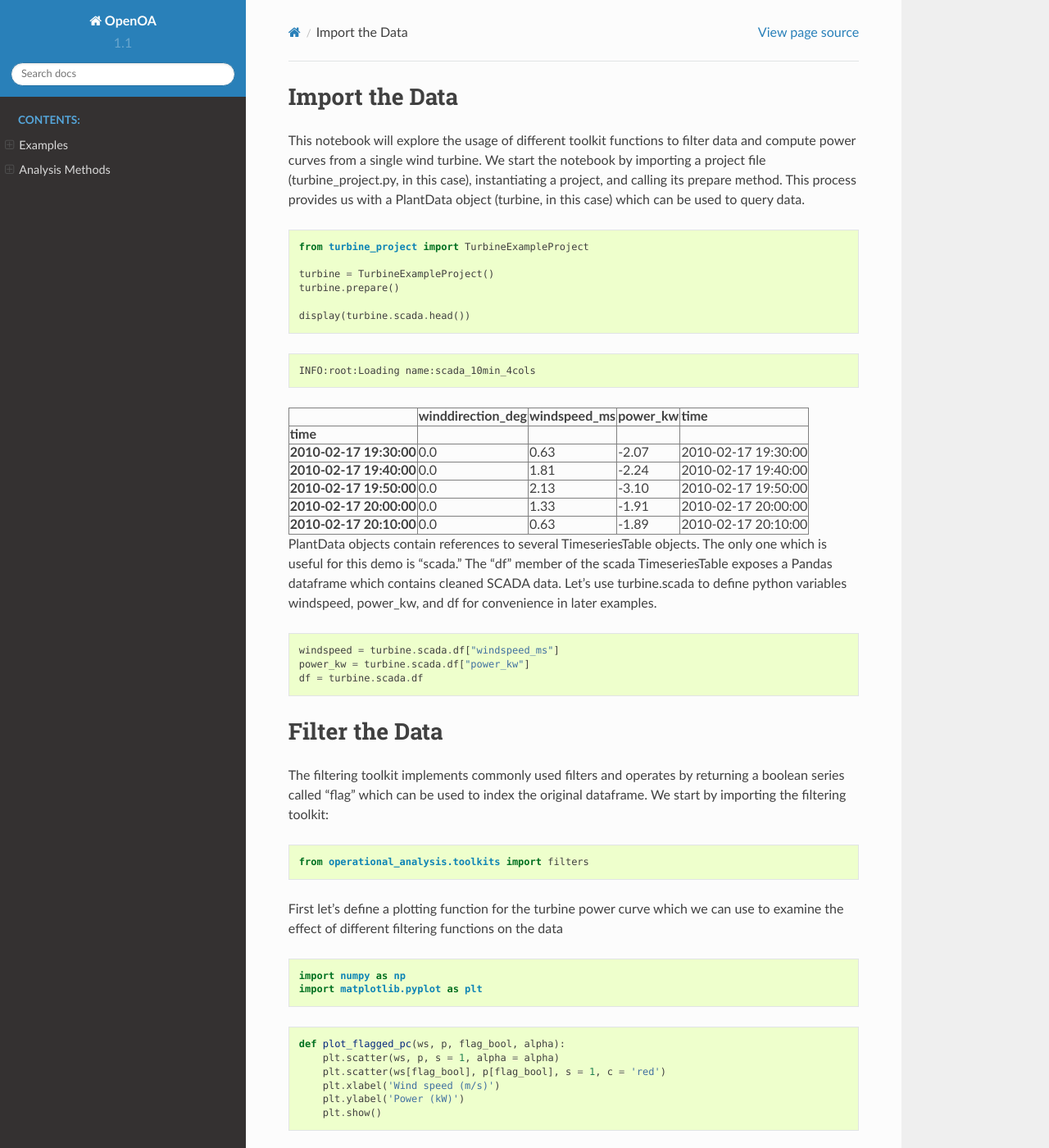
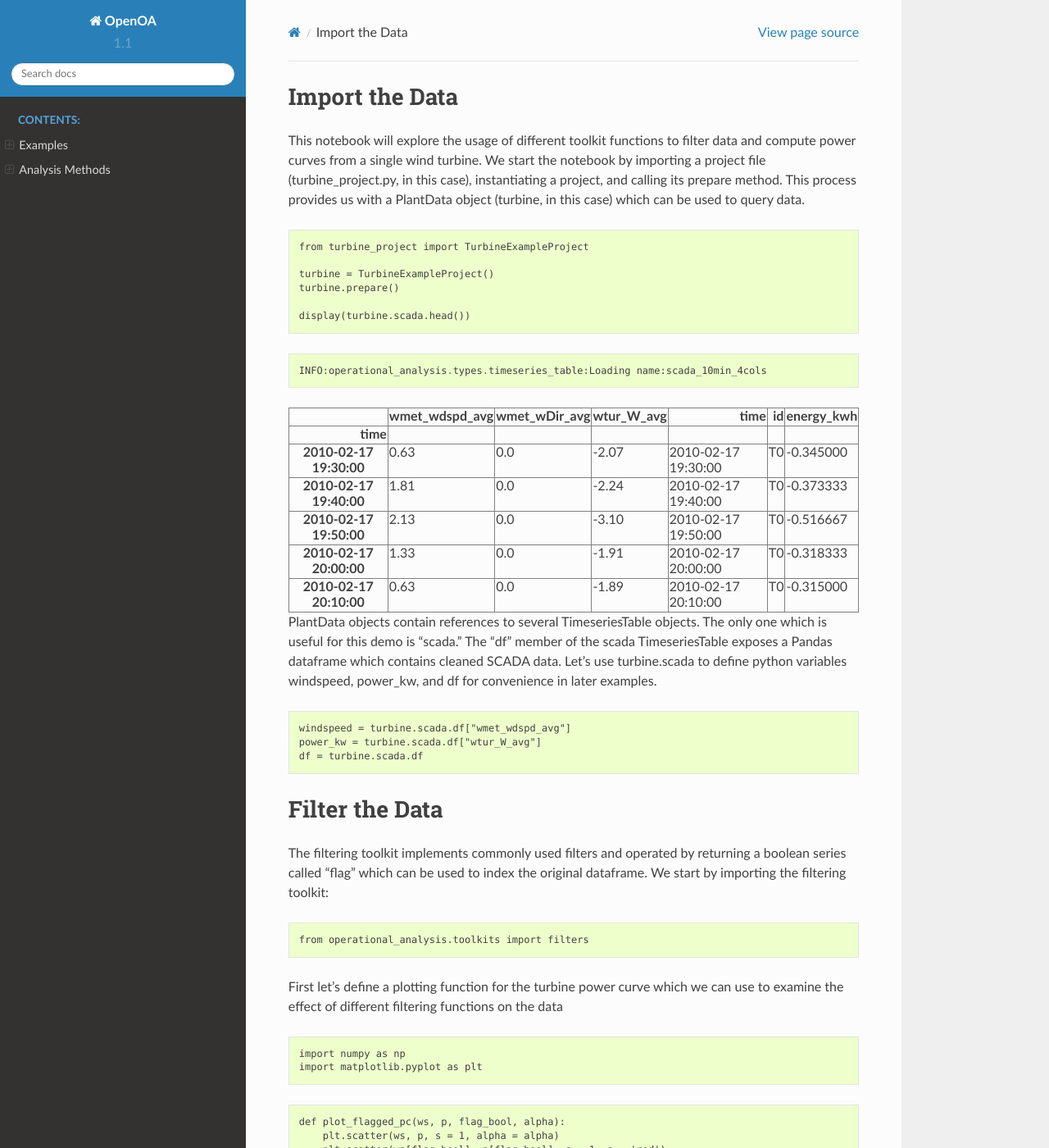
Before and after one commit to NREL/OpenOA, a Sphinx documentation site: the page built from sphinx/Turbine_Toolkit_Examples.rst, in a window 1280 px wide and 1400 px high. Shown: the whole window at 82% size. Built offline with Sphinx 7.4.7 and the Read the Docs theme 2.0.0, drawn with Linux system fonts in a browser that asks for light colours; pages that are not in the unit, such as notebooks, are missing from menus; some of the changed text lies outside the part shown.

Commit message:
Updated  Turbine_Toolkit_Examples.ipynb and Turbine_Toolkit_Examples.rst to reflect change of column naming convention in turbine_project.py

```diff
--- a/sphinx/Turbine_Toolkit_Examples.rst
+++ b/sphinx/Turbine_Toolkit_Examples.rst
@@ -1,15 +1,15 @@
 
 Import the Data
-~~~~~~~~~~~~~~~
+---------------
 
 This notebook will explore the usage of different toolkit functions to
 filter data and compute power curves from a single wind turbine. We
-start the notebook by importing a project file (turbine_project.py, in
+start the notebook by importing a project file (turbine\_project.py, in
 this case), instantiating a project, and calling its prepare method.
 This process provides us with a PlantData object (turbine, in this case)
 which can be used to query data.
 
-.. code:: python
+.. code:: ipython2
 
     from turbine_project import TurbineExampleProject
 
@@ -21,37 +21,41 @@ which can be used to query data.
 
 .. parsed-literal::
 
-    INFO:root:Loading name:scada_10min_4cols
+    INFO:operational_analysis.types.timeseries_table:Loading name:scada_10min_4cols
 
 
 
 .. raw:: html
 
     <div>
-    <style>
-        .dataframe thead tr:only-child th {
-            text-align: right;
-        }
-
-        .dataframe thead th {
-            text-align: left;
+    <style scoped>
+        .dataframe tbody tr th:only-of-type {
+            vertical-align: middle;
         }
 
         .dataframe tbody tr th {
             vertical-align: top;
+        }
+
+        .dataframe thead th {
+            text-align: right;
         }
     </style>
     <table border="1" class="dataframe">
       <thead>
         <tr style="text-align: right;">
           <th></th>
-          <th>winddirection_deg</th>
-          <th>windspeed_ms</th>
-          <th>power_kw</th>
+          <th>wmet_wdspd_avg</th>
+          <th>wmet_wDir_avg</th>
+          <th>wtur_W_avg</th>
           <th>time</th>
+          <th>id</th>
+          <th>energy_kwh</th>
         </tr>
         <tr>
           <th>time</th>
+          <th></th>
+          <th></th>
           <th></th>
           <th></th>
           <th></th>
@@ -61,38 +65,48 @@ which can be used to query data.
       <tbody>
         <tr>
           <th>2010-02-17 19:30:00</th>
+          <td>0.63</td>
           <td>0.0</td>
-          <td>0.63</td>
           <td>-2.07</td>
           <td>2010-02-17 19:30:00</td>
+          <td>T0</td>
+          <td>-0.345000</td>
         </tr>
         <tr>
           <th>2010-02-17 19:40:00</th>
+          <td>1.81</td>
           <td>0.0</td>
-          <td>1.81</td>
           <td>-2.24</td>
           <td>2010-02-17 19:40:00</td>
+          <td>T0</td>
+          <td>-0.373333</td>
         </tr>
         <tr>
           <th>2010-02-17 19:50:00</th>
+          <td>2.13</td>
           <td>0.0</td>
-          <td>2.13</td>
           <td>-3.10</td>
           <td>2010-02-17 19:50:00</td>
+          <td>T0</td>
+          <td>-0.516667</td>
         </tr>
         <tr>
           <th>2010-02-17 20:00:00</th>
+          <td>1.33</td>
           <td>0.0</td>
-          <td>1.33</td>
           <td>-1.91</td>
           <td>2010-02-17 20:00:00</td>
+          <td>T0</td>
+          <td>-0.318333</td>
         </tr>
         <tr>
           <th>2010-02-17 20:10:00</th>
+          <td>0.63</td>
           <td>0.0</td>
-          <td>0.63</td>
           <td>-1.89</td>
           <td>2010-02-17 20:10:00</td>
+          <td>T0</td>
+          <td>-0.315000</td>
         </tr>
       </tbody>
     </table>
@@ -100,38 +114,38 @@ which can be used to query data.
 
 
 PlantData objects contain references to several TimeseriesTable objects.
-The only one which is useful for this demo is “scada.” The “df” member
+The only one which is useful for this demo is "scada." The "df" member
 of the scada TimeseriesTable exposes a Pandas dataframe which contains
-cleaned SCADA data. Let’s use turbine.scada to define python variables
-windspeed, power_kw, and df for convenience in later examples.
+cleaned SCADA data. Let's use turbine.scada to define python variables
+windspeed, power\_kw, and df for convenience in later examples.
 
-.. code:: python
+.. code:: ipython2
 
-    windspeed = turbine.scada.df["windspeed_ms"]
-    power_kw = turbine.scada.df["power_kw"]
+    windspeed = turbine.scada.df["wmet_wdspd_avg"]
+    power_kw = turbine.scada.df["wtur_W_avg"]
     df = turbine.scada.df
 
 Filter the Data
-~~~~~~~~~~~~~~~
+---------------
 
-The filtering toolkit implements commonly used filters and operates by
-returning a boolean series called “flag” which can be used to index the
+The filtering toolkit implements commonly used filters and operated by
+returning a boolean series called "flag" which can be used to index the
 original dataframe. We start by importing the filtering toolkit:
 
-.. code:: python
+.. code:: ipython2
 
     from operational_analysis.toolkits import filters
 
-First let’s define a plotting function for the turbine power curve which
+First let's define a plotting function for the turbine power curve which
 we can use to examine the effect of different filtering functions on the
 data
 
-.. code:: python
+.. code:: ipython2
 
     import numpy as np
     import matplotlib.pyplot as plt
 
-.. code:: python
+.. code:: ipython2
 
     def plot_flagged_pc(ws, p, flag_bool, alpha):
         plt.scatter(ws, p, s = 1, alpha = alpha)
@@ -140,9 +154,9 @@ data
         plt.ylabel('Power (kW)')
         plt.show()
 
-Now first let’s take a look at the unprocessed data:
+Now first let's take a look at the unprocessed data:
 
-.. code:: python
+.. code:: ipython2
 
     plot_flagged_pc(windspeed, power_kw, np.repeat('True', df.shape[0]), 1)
 
@@ -156,9 +170,9 @@ Range Filter
 
 We immediately see two high wind speed outliers likely due to sensor
 malfunction. We can flag and filter these outliers from the dataset
-using the ‘range_flag’ function:
+using the 'range\_flag' function:
 
-.. code:: python
+.. code:: ipython2
 
     # Show outliers
     out_of_range = filters.range_flag(windspeed, below=0, above=70)
@@ -172,19 +186,19 @@ using the ‘range_flag’ function:
     time
     2017-02-03 20:00:00    89.79
     2017-02-03 20:10:00    86.67
-    Name: windspeed_ms, dtype: float64
+    Name: wmet_wdspd_avg, dtype: float64
 
 
 
-Let’s remove the outliers and plot the result:
+Let's remove the outliers and plot the result:
 
-.. code:: python
+.. code:: ipython2
 
     # Remove outliers
     windspeed = windspeed[~out_of_range]
     power_kw = power_kw[~out_of_range]
 
-.. code:: python
+.. code:: ipython2
 
     # Show updated power curve
     plot_flagged_pc(windspeed, power_kw, np.repeat('True', df.shape[0]), 0.2)
@@ -199,10 +213,10 @@ Window Range Filter
 
 We may want to remove turbine downtime events, which we can identify as
 near zero power at high wind speeds. We can do this using the
-‘window_range function’ and removing data greater than 6 m/s but with
+'window\_range function' and removing data greater than 6 m/s but with
 power less than 20 kW:
 
-.. code:: python
+.. code:: ipython2
 
     out_of_window = filters.window_range_flag(windspeed, 6., 40, power_kw, 20., 2000.)
     plot_flagged_pc(windspeed, power_kw, out_of_window, 0.2)
@@ -212,9 +226,9 @@ power less than 20 kW:
 .. image:: Turbine_Toolkit_Examples_files/Turbine_Toolkit_Examples_17_0.png
 
 
-Again, let’s remove these flagged data from consideration:
+Again, let's remove these flagged data from consideration:
 
-.. code:: python
+.. code:: ipython2
 
     windspeed = windspeed[~out_of_window]
     power_kw = power_kw[~out_of_window]
@@ -223,21 +237,21 @@ Bin Filter
 ~~~~~~~~~~
 
 We may be interested in fitting a power curve to data representing
-‘normal’ turbine operation. In other words, we want to flag all
+'normal' turbine operation. In other words, we want to flag all
 anomalous data or data represenatative of underperformance. To do this,
-the ‘bin_filter’ function is useful. It works by binning the data by a
+the 'bin\_filter' function is useful. It works by binning the data by a
 specified variable, bin width, and start and end points. The criteria
 for flagging is based on some measure (scalar or standard deviation)
 from the mean or median of the bin center.
 
-As an example, let’s bin on power in 100 kW increments, starting from
-25.0 kW but stopping at 90% of peak power (i.e. we don’t want to flag
-all the data at peak power and high wind speed. Let’s use a scalar
-threshold of 1.5 m/s from the median for each bin. Let’s also consider
-data on both sides of the curve by setting the ‘direction’ parameter to
-‘all’
+As an example, let's bin on power in 100 kW increments, starting from
+25.0 kW but stopping at 90% of peak power (i.e. we don't want to flag
+all the data at peak power and high wind speed. Let's use a scalar
+threshold of 1.5 m/s from the median for each bin. Let's also consider
+data on both sides of the curve by setting the 'direction' parameter to
+'all'
 
-.. code:: python
+.. code:: ipython2
 
     max_bin = 0.90*power_kw.max()
     bin_outliers = filters.bin_filter(power_kw, windspeed, 100, 1.5, 'median', 20., max_bin, 'scalar', 'all')
@@ -249,13 +263,13 @@ data on both sides of the curve by setting the ‘direction’ parameter to
 
 
 As seen above, one call for the bin filter has done a decent job of
-cleaning up the power curve to represent ‘normal’ operation, without
+cleaning up the power curve to represent 'normal' operation, without
 excessive removal of data points. There are a few points at peak power
-but low wind speed that weren’t flagged, however. Let catch those, and
+but low wind speed that weren't flagged, however. Let catch those, and
 then remove those as well as the flagged data above, and plot our
-‘clean’ power curve
+'clean' power curve
 
-.. code:: python
+.. code:: ipython2
 
     out_of_window = filters.window_range_flag(windspeed, 4., 8., power_kw, 0., 1250.)
     windspeed = windspeed[(~out_of_window) & (~bin_outliers)]
@@ -267,18 +281,17 @@ then remove those as well as the flagged data above, and plot our
 .. image:: Turbine_Toolkit_Examples_files/Turbine_Toolkit_Examples_23_0.png
 
 
-The bin filter gives a bit of a ‘choppy’ look to the power curve at
-lower wind speeds, which we could clean up by using a smaller bin
-filter.
+The bin filter gives a bit of a 'choppy' look to the power curve at
+lower wind speeds, which we could clean up by using a smaller bin size.
 
 Unresponsive Filter
 ~~~~~~~~~~~~~~~~~~~
 
 As a final filtering demonstration, we can look for an unrespsonsive
-sensor (i.e. repeating measurements). In this case, let’s look for 3 or
+sensor (i.e. repeating measurements). In this case, let's look for 3 or
 more repeating wind speed measurements:
 
-.. code:: python
+.. code:: ipython2
 
     frozen = filters.unresponsive_flag(windspeed, 3)
     windspeed[frozen].head()
@@ -294,45 +307,43 @@ more repeating wind speed measurements:
     2010-02-18 02:30:00    0.63
     2010-02-18 02:40:00    0.63
     2010-02-18 02:50:00    0.63
-    Name: windspeed_ms, dtype: float64
+    Name: wmet_wdspd_avg, dtype: float64
 
 
 
-We actually found a lot, so let’s remove these data as well before
+We actually found a lot, so let's remove these data as well before
 moving on to power curve fitting.
 
-.. code:: python
+.. code:: ipython2
 
     windspeed = windspeed[~frozen]
     power_kw = power_kw[~frozen]
 
 Fit the Power Curves
-~~~~~~~~~~~~~~~~~~~~
+--------------------
 
 Now that our data has been reasonably processed, we can fit a power
-curve model to the data. Here we illustrate three types of power curves:
-the standard IEC binned power curve model, a spline fit, and a Logistic
-5 parameter model (L5P):
+curve model to the data. Here we illustrate two types of power curves:
+the standard IEC binned power curve model and a Logistic 5 parameter
+model (L5P):
 
-.. code:: python
+.. code:: ipython2
 
     from operational_analysis.toolkits import power_curve
 
-.. code:: python
+.. code:: ipython2
 
     # Fit the power curves
     iec_curve = power_curve.IEC(windspeed, power_kw)
     l5p_curve = power_curve.logistic_5_parametric(windspeed, power_kw)
-    spline_curve = power_curve.spline_fit(windspeed, power_kw, n_splines = 20)
 
-.. code:: python
+.. code:: ipython2
 
     # Plot the results
     x = np.linspace(0,20,100)
     plt.figure(figsize = (10,6))
     plt.scatter(windspeed, power_kw, alpha=0.1, s = 1, c = 'gray')
     plt.plot(x, iec_curve(x), color="red", label = 'IEC', linewidth = 3)
-    plt.plot(x, spline_curve(x), color="C1", label = 'Spline', linewidth = 3)
     plt.plot(x, l5p_curve(x), color="C2", label = 'L5P', linewidth = 3)
     plt.xlabel('Wind speed (m/s)')
     plt.ylabel('Power (kW)')
@@ -340,26 +351,32 @@ the standard IEC binned power curve model, a spline fit, and a Logistic
     plt.show()
 
 
+.. parsed-literal::
+
+    /Users/jperrsau/src/pruf/openoa-public/OpenOA/operational_analysis/toolkits/power_curve/parametric_forms.py:35: RuntimeWarning: divide by zero encountered in power
+      return d + (a - d) / (1 + (x / c) ** b) ** g
+
+
 
 .. image:: Turbine_Toolkit_Examples_files/Turbine_Toolkit_Examples_32_1.png
 
 
-The above plot shows that both the IEC and spline method accurately
-capture the power curve (although the IEC method results in a ‘choppy’
-fit), while the L5P model (constrained by its parametric form) deviates
-from the knee of the power curve through peak production.
+The above plot shows that the IEC method accurately captures the power
+curve, although it results in a 'choppy' fit, while the L5P model
+(constrained by its parametric form) deviates from the knee of the power
+curve through peak production.
 
 Relative Speed of Power Curve Fitting
 ~~~~~~~~~~~~~~~~~~~~~~~~~~~~~~~~~~~~~
 
-We also note the speed of the computations. The IEC method is by far the
-fastest, followed by the spline fit, and then the L5P model.
+We also note the speed of the computations: The IEC method is by far the
+fastest.
 
-.. code:: python
+.. code:: ipython2
 
     import time
 
-.. code:: python
+.. code:: ipython2
 
     start = time.time()
     power_curve.IEC(windspeed, power_kw)
@@ -369,23 +386,10 @@ fastest, followed by the spline fit, and then the L5P model.
 
 .. parsed-literal::
 
-    IEC: 0.171 seconds
+    IEC: 0.123 seconds
 
 
-.. code:: python
-
-    start = time.time()
-    power_curve.spline_fit(windspeed, power_kw, n_splines=20)
-    end = time.time()
-    print 'Spline: ' + str(np.round(end - start, 3)) + ' seconds'
-
-
-.. parsed-literal::
-
-    Spline: 21.586 seconds
-
-
-.. code:: python
+.. code:: ipython2
 
     start = time.time()
     power_curve.logistic_5_parametric(windspeed, power_kw)
@@ -395,4 +399,40 @@ fastest, followed by the spline fit, and then the L5P model.
 
 .. parsed-literal::
 
-    L5P: 38.665 seconds
+    L5P: 49.02 seconds
+
+
+.. code:: ipython2
+
+    l5p_curve(x)
+
+
+
+
+.. parsed-literal::
+
+    array([1.00000000e-03, 1.03123632e-03, 1.79422804e-03, 6.27210929e-03,
+           2.11943700e-02, 5.82308826e-02, 1.35050059e-01, 2.76288292e-01,
+           5.14453280e-01, 8.90773009e-01, 1.45599541e+00, 2.27113815e+00,
+           3.40818239e+00, 4.95069820e+00, 6.99438183e+00, 9.64747646e+00,
+           1.30310380e+01, 1.72789955e+01, 2.25379439e+01, 2.89665923e+01,
+           3.67347782e+01, 4.60219483e+01, 5.70149966e+01, 6.99053523e+01,
+           8.48852179e+01, 1.02142884e+02, 1.21857085e+02, 1.44190431e+02,
+           1.69282026e+02, 1.97239502e+02, 2.28130815e+02, 2.61976280e+02,
+           2.98741419e+02, 3.38331310e+02, 3.80587077e+02, 4.25285177e+02,
+           4.72139894e+02, 5.20809269e+02, 5.70904356e+02, 6.22001336e+02,
+           6.73655735e+02, 7.25417749e+02, 7.76847546e+02, 8.27529466e+02,
+           8.77084163e+02, 9.25178039e+02, 9.71529587e+02, 1.01591259e+03,
+           1.05815644e+03, 1.09814396e+03, 1.13580732e+03, 1.17112258e+03,
+           1.20410358e+03, 1.23479541e+03, 1.26326807e+03, 1.28961059e+03,
+           1.31392560e+03, 1.33632475e+03, 1.35692474e+03, 1.37584413e+03,
+           1.39320080e+03, 1.40910994e+03, 1.42368265e+03, 1.43702492e+03,
+           1.44923691e+03, 1.46041265e+03, 1.47063980e+03, 1.47999972e+03,
+           1.48856758e+03, 1.49641256e+03, 1.50359820e+03, 1.51018267e+03,
+           1.51621912e+03, 1.52175606e+03, 1.52683769e+03, 1.53150425e+03,
+           1.53579231e+03, 1.53973516e+03, 1.54336301e+03, 1.54670331e+03,
+           1.54978102e+03, 1.55261878e+03, 1.55523717e+03, 1.55765489e+03,
+           1.55988892e+03, 1.56195472e+03, 1.56386633e+03, 1.56563653e+03,
+           1.56727696e+03, 1.56879821e+03, 1.57020994e+03, 1.57152095e+03,
+           1.57273928e+03, 1.57387225e+03, 1.57492657e+03, 1.57590835e+03,
+           1.57682320e+03, 1.57767623e+03, 1.57847214e+03, 1.57921524e+03])
```
Also changed, not shown: sphinx/Turbine_Toolkit_Examples_files/Turbine_Toolkit_Examples_10_0.png, sphinx/Turbine_Toolkit_Examples_files/Turbine_Toolkit_Examples_15_0.png, sphinx/Turbine_Toolkit_Examples_files/Turbine_Toolkit_Examples_17_0.png, sphinx/Turbine_Toolkit_Examples_files/Turbine_Toolkit_Examples_21_0.png, sphinx/Turbine_Toolkit_Examples_files/Turbine_Toolkit_Examples_23_0.png, sphinx/Turbine_Toolkit_Examples_files/Turbine_Toolkit_Examples_32_1.png, 1 other file.
